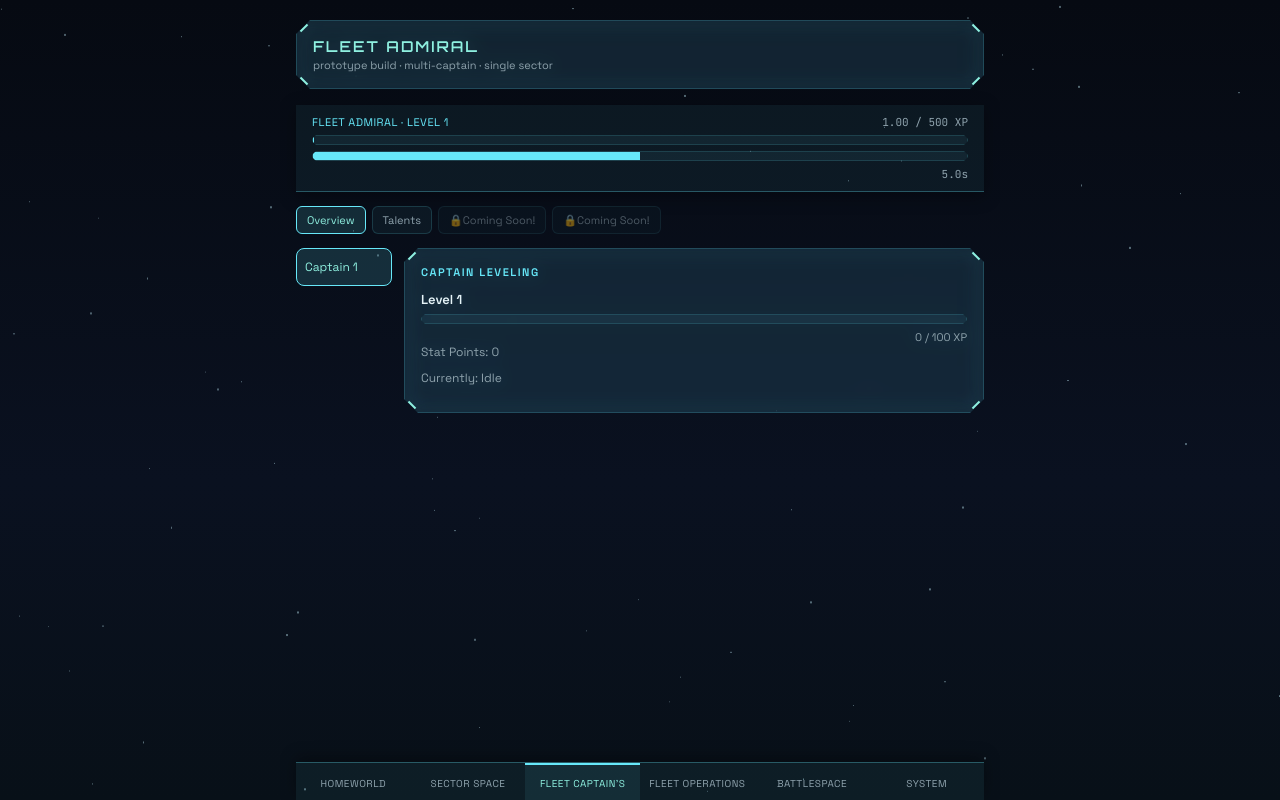
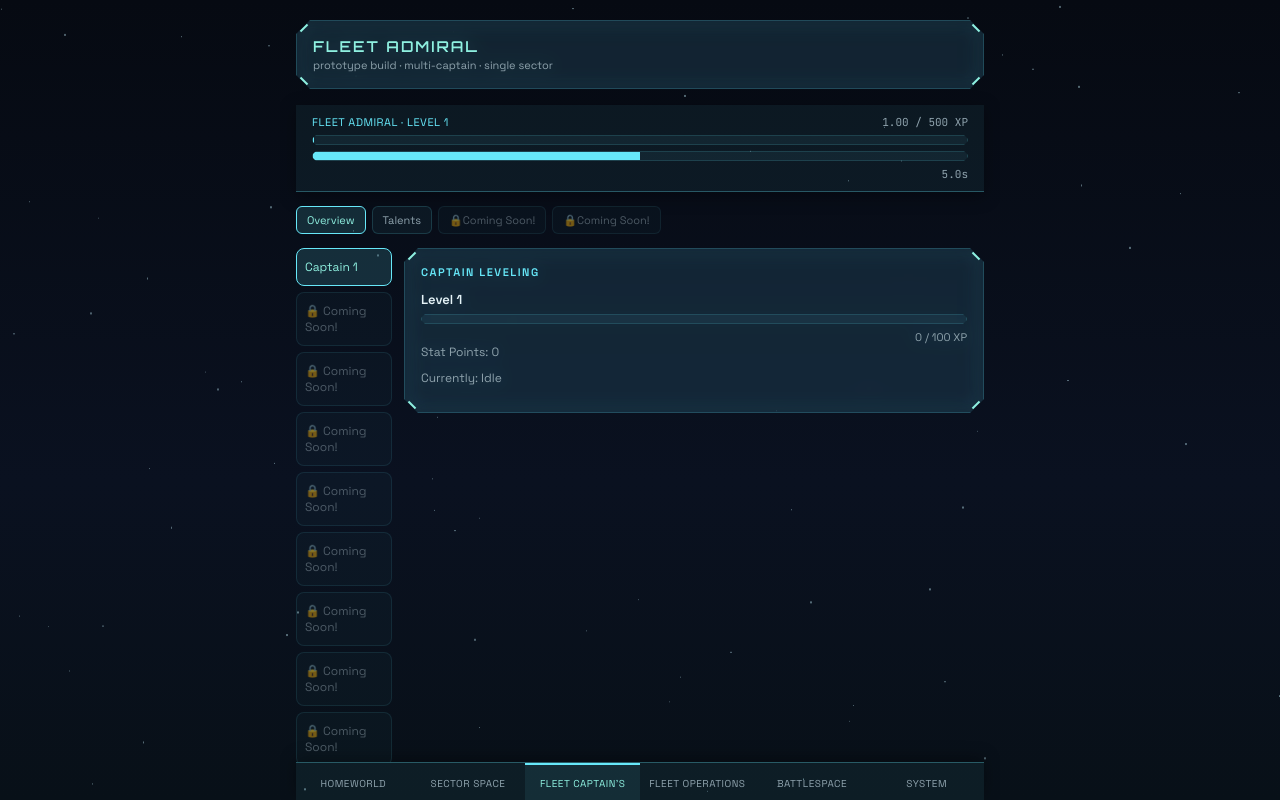
Before and after one commit to Scythrael/HyperionLegacy, a Svelte app: page / in a window 1280 px wide. Built offline with nearby package versions, Linux system fonts and the light colour scheme.

Commit message:
feat: show captain-list slots up to 10, locked beyond the current roster

```diff
--- a/src/App.svelte
+++ b/src/App.svelte
@@ -584,6 +584,19 @@
               {captain.label}
             </button>
           {/each}
+          <!-- Locked slots up to a roadmap max of 10 captains -- a genuine future
+               signal (more Fleet Logistics unlock tiers planned later), not a
+               promise with nothing behind it. Today's ACTUAL mechanic only supports
+               growing to 4 captains (see model.ts's HOMEWORLD_TALENTS
+               fleetLogisticsSlot1/2/3) -- slots 5-10 have no unlock path yet; see
+               KNOWN_ISSUES.md (Task 6 of this plan). Array.from({length: N}) is
+               used (not a bare {length: N} object) since Svelte's {#each} needs a
+               real iterable/array, not just an array-like object. -->
+          {#each Array.from({ length: Math.max(0, 10 - state.captains.length) }) as _, j}
+            <div class="captain-list-item locked" title="Coming soon — not yet unlockable">
+              🔒 Coming Soon!
+            </div>
+          {/each}
         </div>
 
         <div class="fleet-captains-content">
@@ -1037,6 +1050,13 @@
     color: var(--color-accent-bright);
     border-color: var(--color-accent);
   }
+  .captain-list-item.locked {
+    opacity: 0.5;
+    cursor: not-allowed;
+  }
+  .captain-list-item.locked:hover {
+    border-color: rgba(var(--color-accent-rgb), 0.3);
+  }
   .fleet-captains-content { flex: 1; min-width: 0; }
   .panel-title {
     font-size: 11px;
```
